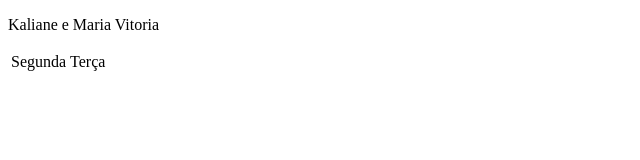
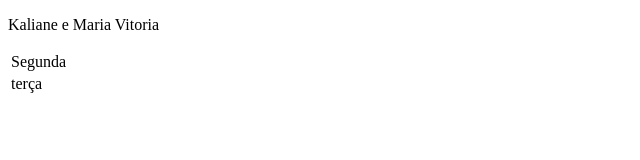
Before and after one commit to kalian3/teste.html, a plain HTML site: page index.html in a window 1280 px wide. Shown: the full height of the page, 0-640 px from the left. Drawn offline with Linux system fonts and the light colour scheme.

Commit message:
Update index.html

```diff
--- a/index.html
+++ b/index.html
@@ -8,10 +8,10 @@
 <body>
     <p>Kaliane e Maria Vitoria</p>
     <table>
-        <tr>
-            <td>Segunda</td>
-            <td>Terça</td>
-        </tr>
+        <tr><td>Segunda</td></tr>
+        <tr><td>terça</td></tr>
+
+
 
 
     </table>
```
